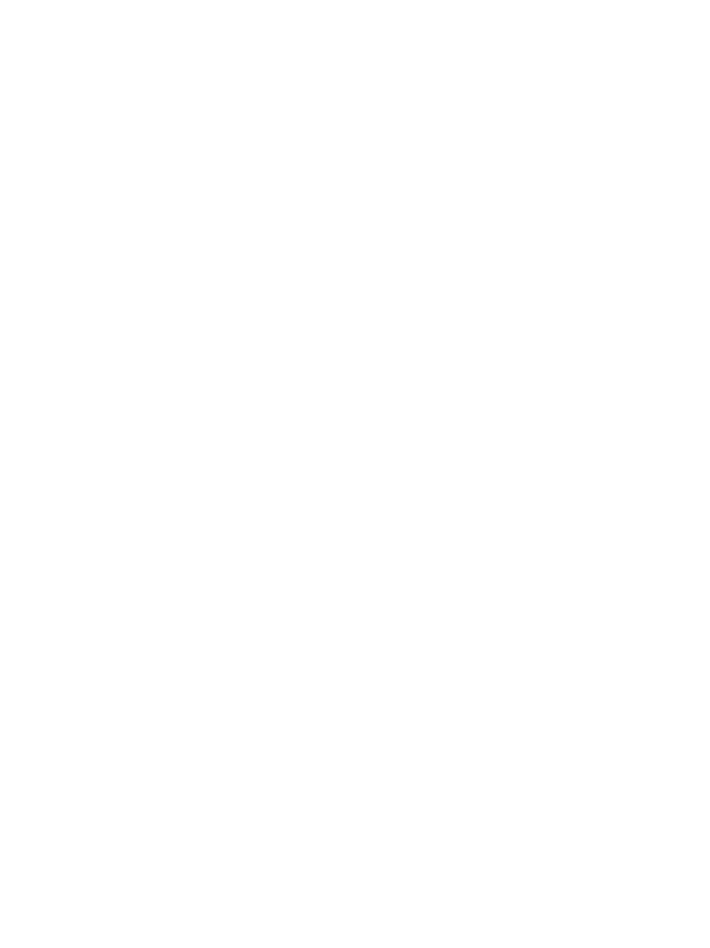
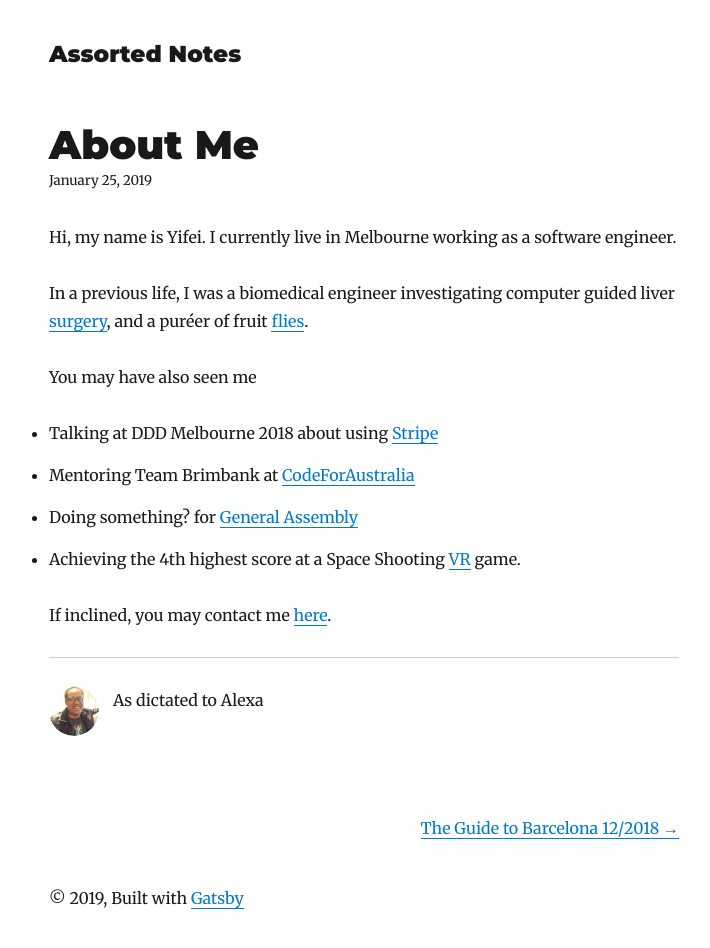
Before and after one commit to yifeiwu/yifeiwu.github.io, a Gatsby site: page /about-me/ in a window 1280 px wide. Before the commit this address had no page. Shown: the whole page, without its empty margins (276-986 px from the left). Before the commit the page ends 800 px from the top, so only its background shows below. Built offline with nearby package versions, Linux system fonts and the light colour scheme; Gatsby itself is replaced by a stand-in of ours; some packages are replaced by stand-ins of ours.

Commit message:
Add an about me

```diff
--- /dev/null
+++ b/content/blog/about-me/index.md
@@ -0,0 +1,23 @@
+---
+title: About Me
+date: '2019-01-25'
+---
+
+Hi, my name is Yifei. I currently live in Melbourne working as a software engineer.
+
+In a previous life, I was a biomedical engineer investigating computer guided
+liver [surgery](https://doi.org/10.1117/12.2044250), and a puréer of fruit [flies](http://dx.doi.org/10.1016/j.ympev.2010.11.022).
+
+You may have also seen me
+
+* Talking at DDD Melbourne 2018 about using [Stripe](https://twitter.com/DDDMelb/status/1038952464970444801)
+
+* Mentoring Team Brimbank at [CodeForAustralia](https://blog.codeforaustralia.org/tagged/brimbank)
+
+* Doing something? for [General Assembly](https://generalassemb.ly/instructors/yifei-wu/15568)
+
+* Achieving the 4th highest score at a Space Shooting [VR](https://zerolatencyvr.com/melbourne/game-results/101637?ss=true&pid=cgsFKnJcsxnvUILz4Dd9jg)
+game.
+
+
+If inclined, you may contact me [here](https://www.linkedin.com/in/wuy10).
--- a/content/blog/hello-world/index.md
+++ /dev/null
@@ -1,6 +0,0 @@
----
-title: Hello World
-date: '2019-01-25'
----
-
-Hello World. This is the first post!
--- a/src/components/Bio.js
+++ b/src/components/Bio.js
@@ -1,6 +1,7 @@
 import React from 'react'
 import { StaticQuery, graphql } from 'gatsby'
 import Image from 'gatsby-image'
+import { Link } from 'gatsby'
 
 import { rhythm } from '../utils/typography'
 
@@ -9,13 +10,21 @@ function Bio() {
     <StaticQuery
       query={bioQuery}
       render={data => {
-        const { author, social } = data.site.siteMetadata
+        const { author } = data.site.siteMetadata
         return (
           <div
             style={{
               display: `flex`,
               marginBottom: rhythm(2.5),
             }}
+          >
+            <Link
+              style={{
+                boxShadow: `none`,
+                textDecoration: `none`,
+                color: `inherit`,
+              }}
+              to={"/about-me/"}
             >
               <Image
                 fixed={data.avatar.childImageSharp.fixed}
@@ -30,12 +39,9 @@ function Bio() {
                   borderRadius: `50%`,
                 }}
               />
+            </Link>
             <p>
-              As dictated to Alexa by
-              {` `}
-              <a href={`https://linkedin.com/in/${social.linkedin}`}>
-                {author}
-              </a>
+              As dictated to Alexa
             </p>
           </div>
         )
```
Also changed, not shown: 1 other file. Lines whose indentation alone changed are shown as unchanged.
